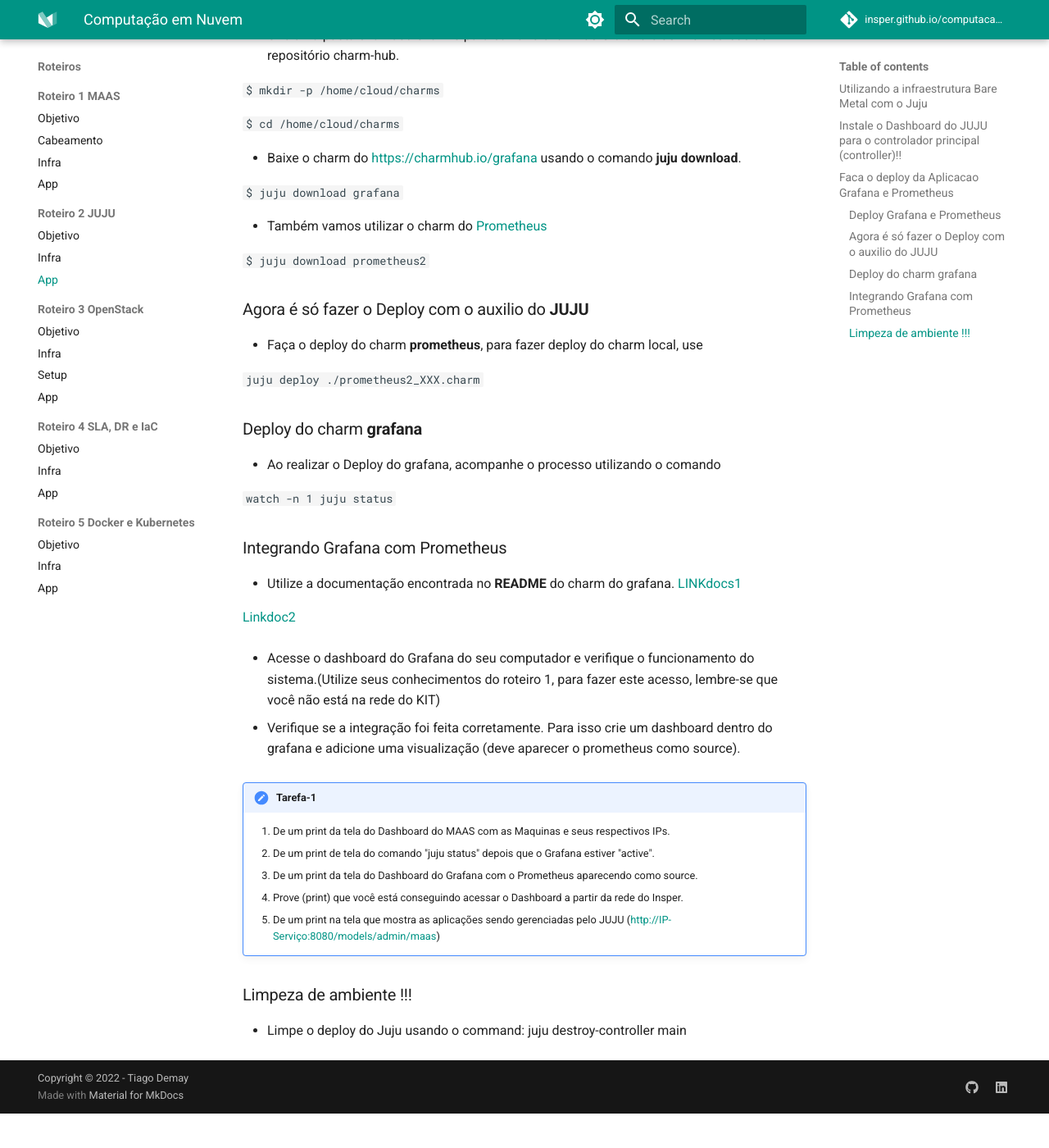
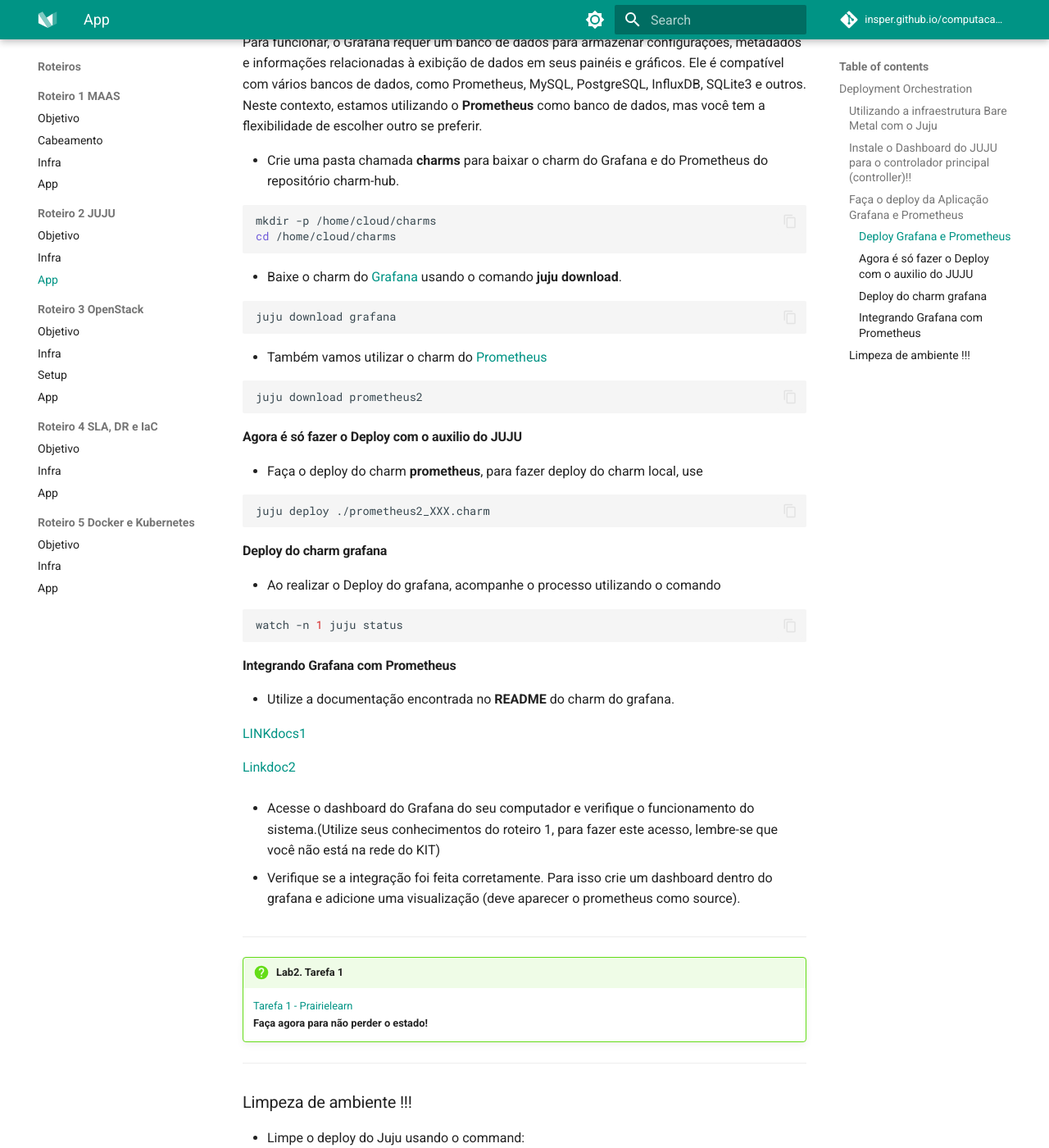
Before and after one commit to Insper/computacao-nuvem, an MkDocs documentation site: the page built from docs/roteiros/2.app.md, in a window 1280 px wide and 1400 px high, scrolled down 1075 px. Shown: the whole window at 82% size. Built offline with MkDocs 1.6.1 and Material for MkDocs 9.7.7, drawn with Linux system fonts in a browser that asks for light colours; nearby versions of some CDN libraries; comment, search, counter and statistics services are not loaded; before the commit the page ends 2433 px from its top, so only the background shows below that; some of the changed text lies outside the part shown.

````diff
--- a/docs/roteiros/2.app.md
+++ b/docs/roteiros/2.app.md
@@ -1,90 +1,106 @@
----
-title: Computação em Nuvem
-author: Tiago Demay
+# Computação em Nuvem
+
+**Autor**: Tiago Demay
+
 ---
 
-# Deployment Orchestration
+## Deployment Orchestration
 
-
-## Utilizando a infraestrutura Bare Metal com o Juju
+### Utilizando a infraestrutura Bare Metal com o Juju
 
 Vamos utilizar o Juju para deploy de **uma** das arquiteturas abaixo.
 
 As aplicações que vamos utilizar são:
 
-* [Grafana](https://grafana.com/) junto com o [Prometheus](https://prometheus.io/)
+- [Grafana](https://grafana.com/) junto com o [Prometheus](https://prometheus.io/)
 
+---
 
-## Instale o Dashboard do JUJU para o controlador principal (controller)!!
+### Instale o Dashboard do JUJU para o controlador principal (controller)!!
 
 [Dashboard-JUJU](https://charmhub.io/juju-dashboard)
 
 Utilize a documentação do Link e instale o DashBoard do JUJU, acesse o Dashboard JUJU para ver os deploys das aplicações funcionando, nas tarefa será pedido um print da tela do DashBoard.
 
-
 Volte para o controlador e modelo das aplicações, com os comandos:
 
-  ```juju models```
+```bash
+juju models
+```
 
-  ```juju switch maas-controller:admin/maas```
+```bash
+juju switch maas-controller:admin/maas
+```
 
-## Faca o deploy da Aplicacao Grafana e Prometheus
+---
 
-### Deploy Grafana e Prometheus
+### Faça o deploy da Aplicação Grafana e Prometheus
 
-O  [Grafana](https://grafana.com/) é uma plataforma de código aberto que simplifica a apresentação visual de dados, como gráficos e painéis, facilitando a compreensão em tempo real de sistemas e informações.
+#### Deploy Grafana e Prometheus
+
+O [Grafana](https://grafana.com/) é uma plataforma de código aberto que simplifica a apresentação visual de dados, como gráficos e painéis, facilitando a compreensão em tempo real de sistemas e informações.
 
 Para funcionar, o Grafana requer um banco de dados para armazenar configurações, metadados e informações relacionadas à exibição de dados em seus painéis e gráficos. Ele é compatível com vários bancos de dados, como Prometheus, MySQL, PostgreSQL, InfluxDB, SQLite3 e outros. Neste contexto, estamos utilizando o **Prometheus** como banco de dados, mas você tem a flexibilidade de escolher outro se preferir.
 
-* Crie uma pasta chamada **charms** para baixar o charm do Grafana e do Prometheus do repositório charm-hub.
+- Crie uma pasta chamada **charms** para baixar o charm do Grafana e do Prometheus do repositório charm-hub.
 
-  ```$ mkdir -p /home/cloud/charms```
+  ```bash
+  mkdir -p /home/cloud/charms
+  cd /home/cloud/charms
+  ```
 
-  ```$ cd /home/cloud/charms```
+- Baixe o charm do [Grafana](https://charmhub.io/grafana) usando o comando **juju download**.
 
-* Baixe o charm do <https://charmhub.io/grafana> usando o comando **juju download**.
+  ```bash
+  juju download grafana
+  ```
 
-  ```$ juju download grafana```
+- Também vamos utilizar o charm do [Prometheus](https://prometheus.io/)
 
-* Também vamos utilizar o charm do [Prometheus](https://prometheus.io/)
+  ```bash
+  juju download prometheus2
+  ```
 
-  ```$ juju download prometheus2```
+#### Agora é só fazer o Deploy com o auxilio do **JUJU**
 
-### Agora é só fazer o Deploy com o auxilio do **JUJU**
+- Faça o deploy do charm **prometheus**, para fazer deploy do charm local, use
 
-* Faça o deploy do charm **prometheus**, para fazer deploy do charm local, use
+  ```bash
+  juju deploy ./prometheus2_XXX.charm
+  ```
 
-  ```juju deploy ./prometheus2_XXX.charm```
+#### Deploy do charm **grafana**
 
-### Deploy do charm **grafana**
+- Ao realizar o Deploy do grafana, acompanhe o processo utilizando o comando
 
-* Ao realizar o Deploy do grafana, acompanhe o processo utilizando o comando
+  ```bash
+  watch -n 1 juju status
+  ```
 
-  ```watch -n 1 juju status```
+#### Integrando Grafana com Prometheus
 
+- Utilize a documentação encontrada no **README** do charm do grafana.
 
-### Integrando Grafana com Prometheus
+  [LINKdocs1](https://canonical-juju.readthedocs-hosted.com/en/latest/user/reference/relation/?_gl=1*83wv03*_ga*NDA4MDg1OTUuMTc0MDY2NTMxMg..*_ga_5LTL1CNEJM*MTc0MDY2NTMxMS4xLjEuMTc0MDY2NTM3Ny41NS4wLjA.)
 
-* Utilize a documentação encontrada no **README** do charm do grafana.
-[LINKdocs1](https://canonical-juju.readthedocs-hosted.com/en/latest/user/reference/relation/?_gl=1*83wv03*_ga*NDA4MDg1OTUuMTc0MDY2NTMxMg..*_ga_5LTL1CNEJM*MTc0MDY2NTMxMS4xLjEuMTc0MDY2NTM3Ny41NS4wLjA.)
+  [Linkdoc2](https://canonical-juju.readthedocs-hosted.com/en/latest/user/howto/manage-relations/#manage-relations)
 
-[Linkdoc2](https://canonical-juju.readthedocs-hosted.com/en/latest/user/howto/manage-relations/#manage-relations)
+- Acesse o dashboard do Grafana do seu computador e verifique o funcionamento do sistema.(Utilize seus conhecimentos do roteiro 1, para fazer este acesso, lembre-se que você não está na rede do KIT)
 
-* Acesse o dashboard do Grafana do seu computador e verifique o funcionamento do sistema.(Utilize seus conhecimentos do roteiro 1, para fazer este acesso, lembre-se que você não está na rede do KIT)
+- Verifique se a integração foi feita corretamente. Para isso crie um dashboard dentro do grafana e adicione uma visualização (deve aparecer o prometheus como source).
 
-* Verifique se a integração foi feita corretamente. Para isso crie um dashboard dentro do grafana e adicione uma visualização (deve aparecer o prometheus como source).
+---
 
+!!! question "Lab2. Tarefa 1"
+    [Tarefa 1 - Prairielearn](https://us.prairielearn.com/pl/course_instance/183202/assessment/2553562)
+    **Faça agora para não perder o estado!**
 
-!!! Tarefa-1
-
-    1. De um print da tela do Dashboard do MAAS com as Maquinas e seus respectivos IPs.
-    2. De um print de tela do comando "juju status" depois que o Grafana estiver "active".
-    3. De um print da tela do Dashboard do Grafana com o Prometheus aparecendo como source.
-    4. Prove (print) que você está conseguindo acessar o Dashboard a partir da rede do Insper.
-    5. De um print na tela que mostra as aplicações sendo gerenciadas pelo JUJU (http://IP-Serviço:8080/models/admin/maas)
-
-
+---
 
 ### Limpeza de ambiente !!!
 
-* Limpe o deploy do Juju usando o command: juju destroy-controller main
+- Limpe o deploy do Juju usando o command:
+
+  ```bash
+  juju destroy-controller main
+  ```
````
Also changed, not shown: docs/plano_aula/index.md (+4 -0 lines).
